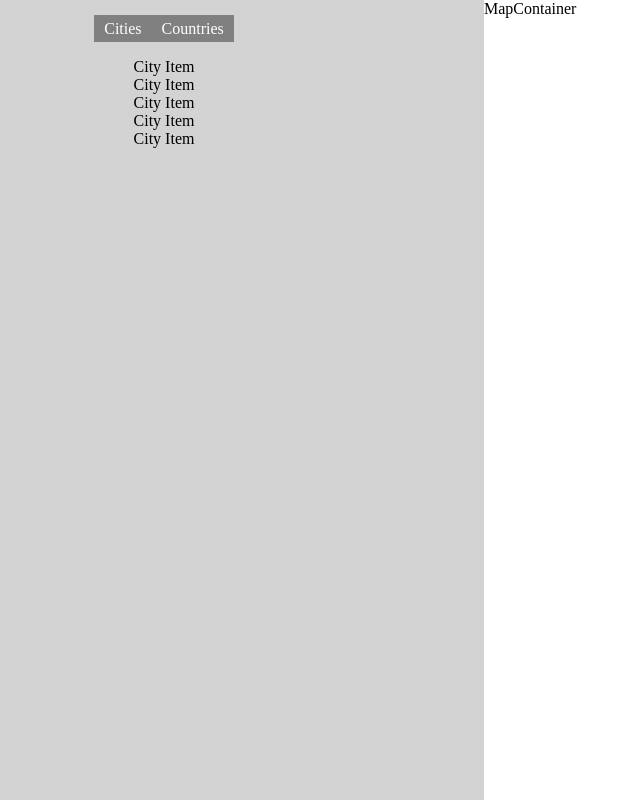
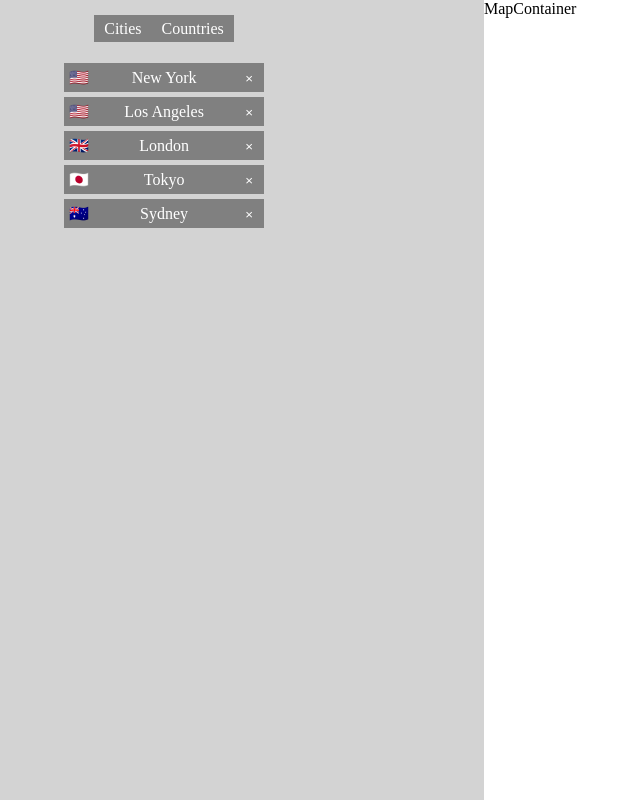
Before and after one commit to Alabi12/travel-app, a React (Vite) app: page /app in a window 1280 px wide. Shown: the whole page, without its empty margins (156-796 px from the left). Built offline with nearby package versions, Linux system fonts and the light colour scheme; data requests are answered from the project's data file.

Commit message:
add functions to fetch city items data

```diff
--- a/src/components/CityItem.jsx
+++ b/src/components/CityItem.jsx
@@ -1,6 +1,20 @@
-function CityItem() {
+import PropTypes from 'prop-types';
+import styles from './cityItem.module.css';
+
+function CityItem({city}) {
+  CityItem.propTypes = {
+    city: PropTypes.object.isRequired
+  }
   return (
-    <div>City Item</div>
+    <div className={styles.city}>
+      <div className='d-flex align-items-center'>
+        <div>{city.emoji_flag}</div>
+      </div>
+        <div>{city.name}</div>
+      <div>
+        <button className={styles.deleteButton}>&times;</button>
+      </div>
+    </div>
   )
 }
 
--- a/src/components/CityItem.module.css
+++ b/src/components/CityItem.module.css
@@ -0,0 +1,19 @@
+.city {
+    display: flex;
+    background-color: grey;
+    margin: 5px 0px;
+    align-items: center;
+    justify-content: space-between;
+    color: white;
+}
+
+.city > div {
+    padding: 5px;
+}
+
+.deleteButton {
+    background-color: transparent;
+    border: none;
+    cursor: pointer;
+    color: white;
+}
--- a/src/index.css
+++ b/src/index.css
@@ -6,3 +6,11 @@
     margin: 0px;
     padding: 0px;
 }
+
+.d-flex {
+    display: flex;
+}
+
+.align-items-centre {
+    align-items: center;
+}
--- a/src/pages/CitiesList.jsx
+++ b/src/pages/CitiesList.jsx
@@ -2,6 +2,7 @@
 import Loader from '../components/loader';
 import CityItem from '../components/CityItem';
 import Message from '../components/Message';
+import styles from './CitiesList.module.css'
 
 function CitiesList({ cities, loading }) {
   CitiesList.propTypes = {
@@ -14,7 +15,7 @@
   if (!cities.length) return <Message message={"Cities data is not available"} />;
 
   return (
-    <div>
+    <div className={styles.cityList}>
       {cities.map((city) => (
         <CityItem city={city} key={city.name} />
       ))}
--- /dev/null
+++ b/src/pages/CitiesList.module.css
@@ -0,0 +1,4 @@
+.cityList {
+    width: 200px;
+    margin: auto;
+}
```
